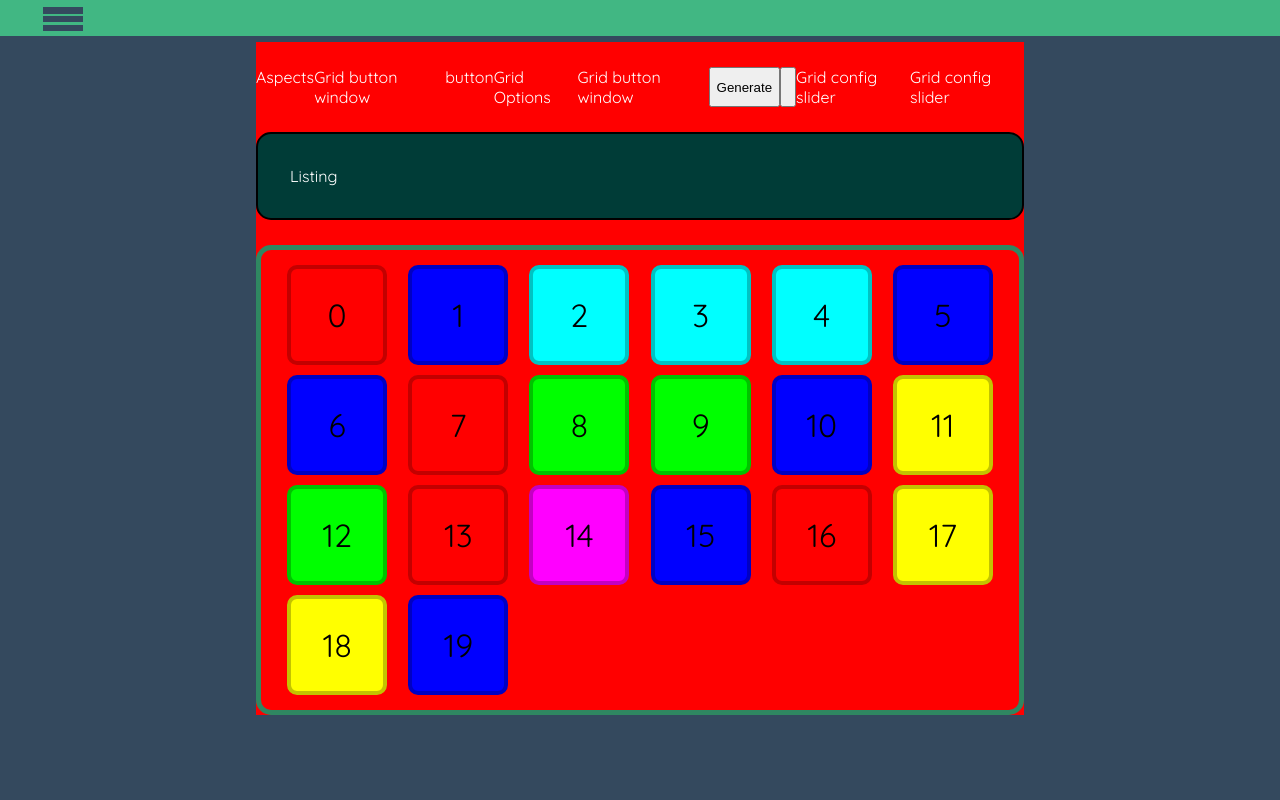
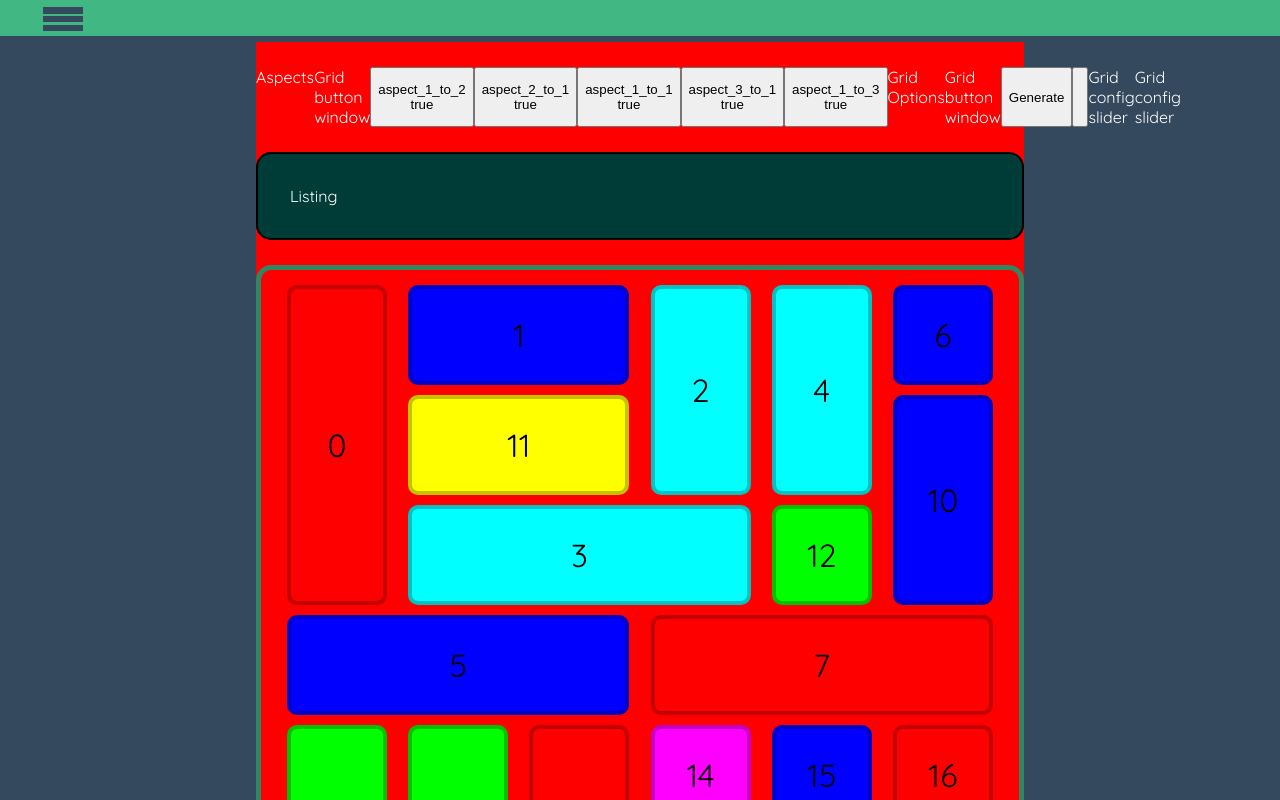
Before and after one commit to RZEPI/engineering-thesis-vue, a Vue app in the folder vue-app/: page /Grid in a window 1280 px wide. Shown: the top 800 px of the page. Built offline with nearby package versions, Linux system fonts and the light colour scheme.

Commit message:
[Vue][GridPage] Add buttons for selecting aspects

```diff
--- a/vue-app/src/pages/GridPage.vue
+++ b/vue-app/src/pages/GridPage.vue
@@ -3,14 +3,19 @@
     <div class="page-content">
       <div :style="{ width: '100%', backgroundColor: 'red' }">
         <div class="windows-container">
-          <grid-button-window title="Aspects"> button </grid-button-window>
+          <grid-button-window title="Aspects">
+            <grid-config-button :key="index" v-for="(el, index) in allAspects" @GBClicked="checkAspect(el.id)" :style="el.selected ? 'none' : { textDecoration: 'line-through' }">
+              {{el.aspect}}
+              {{el.selected}}
+            </grid-config-button>
+          </grid-button-window>
           <grid-button-window title="Grid Options">
-            <grid-config-button @GBClicked="console.log(elements)">
+            <grid-config-button>
               Generate
             </grid-config-button>
-            <grid-config-button> </grid-config-button>
-            <grid-config-slider> </grid-config-slider>
-            <grid-config-slider> </grid-config-slider>
+            <grid-config-button></grid-config-button>
+            <grid-config-slider></grid-config-slider>
+            <grid-config-slider></grid-config-slider>
           </grid-button-window>
         </div>
 
@@ -66,30 +71,34 @@ const _cssProps = ref<CSSProperties>({
 const elements = ref<Array<number>>(getGeneratedElements());
 const numberOfElements = 20;
 
-// const selectedAspects = ref<object[]>([
-//     { id: 1, aspect: "aspect_1_to_2", selected: true },
-//     { id: 2, aspect: "aspect_2_to_1", selected: true },
-//     { id: 3, aspect: "aspect_1_to_1", selected: true },
-//     { id: 4, aspect: "aspect_3_to_1", selected: true },
-//     { id: 5, aspect: "aspect_1_to_3", selected: true }
-// ]);
+const allAspects = ref<{id:number, aspect:string, selected:boolean}[]>([
+    { id: 1, aspect: "aspect_1_to_2", selected: true },
+    { id: 2, aspect: "aspect_2_to_1", selected: true },
+    { id: 3, aspect: "aspect_1_to_1", selected: true },
+    { id: 4, aspect: "aspect_3_to_1", selected: true },
+    { id: 5, aspect: "aspect_1_to_3", selected: true }
+]);
+
+function checkAspect(id: number) {
+  const aspect : {id:number, aspect:string, selected:boolean} = allAspects.value.filter((e)=>{return e.id == id})[0];
+  aspect.selected = !aspect.selected;
+}
 
 function getRandomColor() {
   const randomIndex = Math.floor(Math.random() * colors.length);
   return colors[randomIndex];
 }
 function getRandomAspect() {
-  // const filteredAspects = selectedAspects.filter((e) => {
-  //   return e.selected == true;
-  // });
+  const filteredAspects = allAspects.value.filter((e) => {
+    return e.selected == true;
+  });
 
-  // if (filteredAspects.length == 0) {
-  //   return styles[selectedAspects[0].aspect];
-  // }
+  if (filteredAspects.length == 0) {
+    return allAspects.value[0].aspect;
+  }
 
-  // const randomIndex = Math.floor(Math.random() * filteredAspects.length);
-  // return styles[filteredAspects[randomIndex].aspect];
-  return "aspect_1_to_1";
+  const randomIndex = Math.floor(Math.random() * filteredAspects.length);
+  return filteredAspects[randomIndex].aspect;
 }
 
 function getGeneratedElements(): Array<number> {
```
